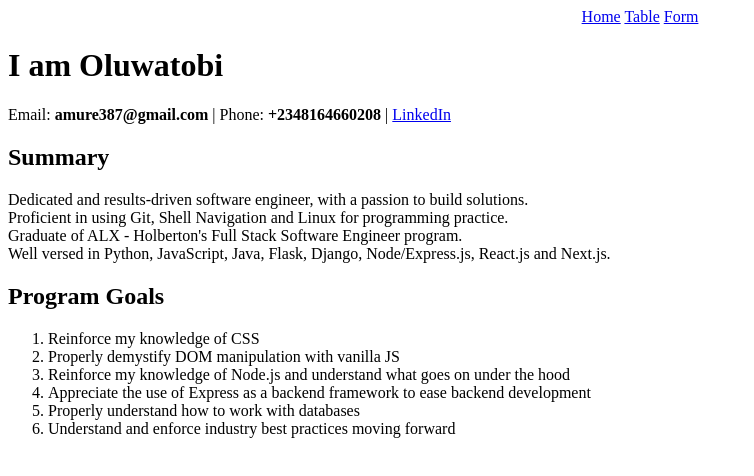
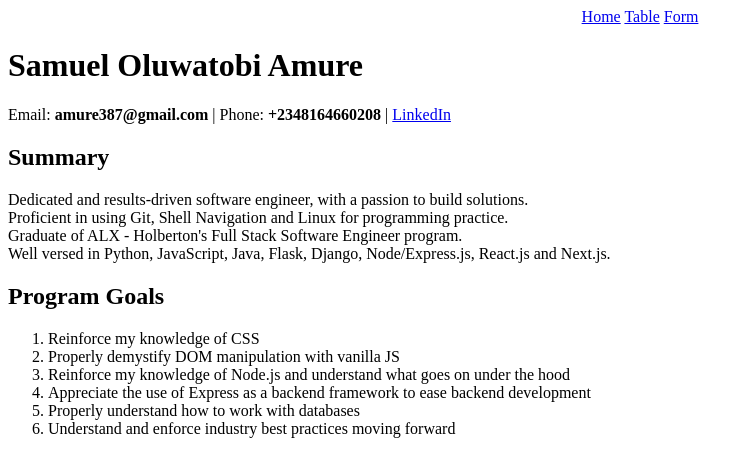
Before and after one commit to Khun111/DevCareer-HTML, a plain HTML site: page index.html in a window 1280 px wide. Shown: the whole page, without its empty margins (0-754 px from the left). Drawn offline with Linux system fonts and the light colour scheme.

Commit message:
Update index.html

```diff
--- a/index.html
+++ b/index.html
@@ -15,7 +15,7 @@
       </center>
   </nav>
   <hgroup>
-    <h1>I am Oluwatobi</h1>
+    <h1>Samuel Oluwatobi Amure</h1>
 <p>Email: <b>amure387@gmail.com</b> | Phone: <b>+2348164660208</b>  |
 <a href="https://www.linkedin.com/in/samuel-amure-7824b9137">LinkedIn</a> </p>
   </hgroup>
```
